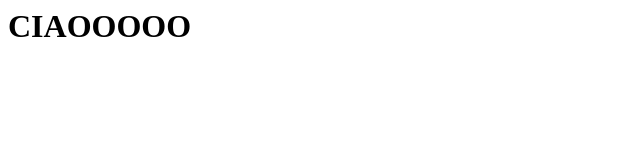
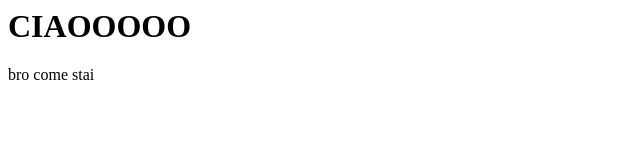
Before and after one commit to Websiterss34/ciruzzi, a plain HTML site: page index.html in a window 1280 px wide. Shown: the full height of the page, 0-640 px from the left. Drawn offline with Linux system fonts and the light colour scheme.

Commit message:
Update index.html

```diff
--- a/index.html
+++ b/index.html
@@ -4,5 +4,6 @@
   </head>
   <body>
     <h1>CIAOOOOO</h1>
+    bro come stai
   </body>
 </html>
```
